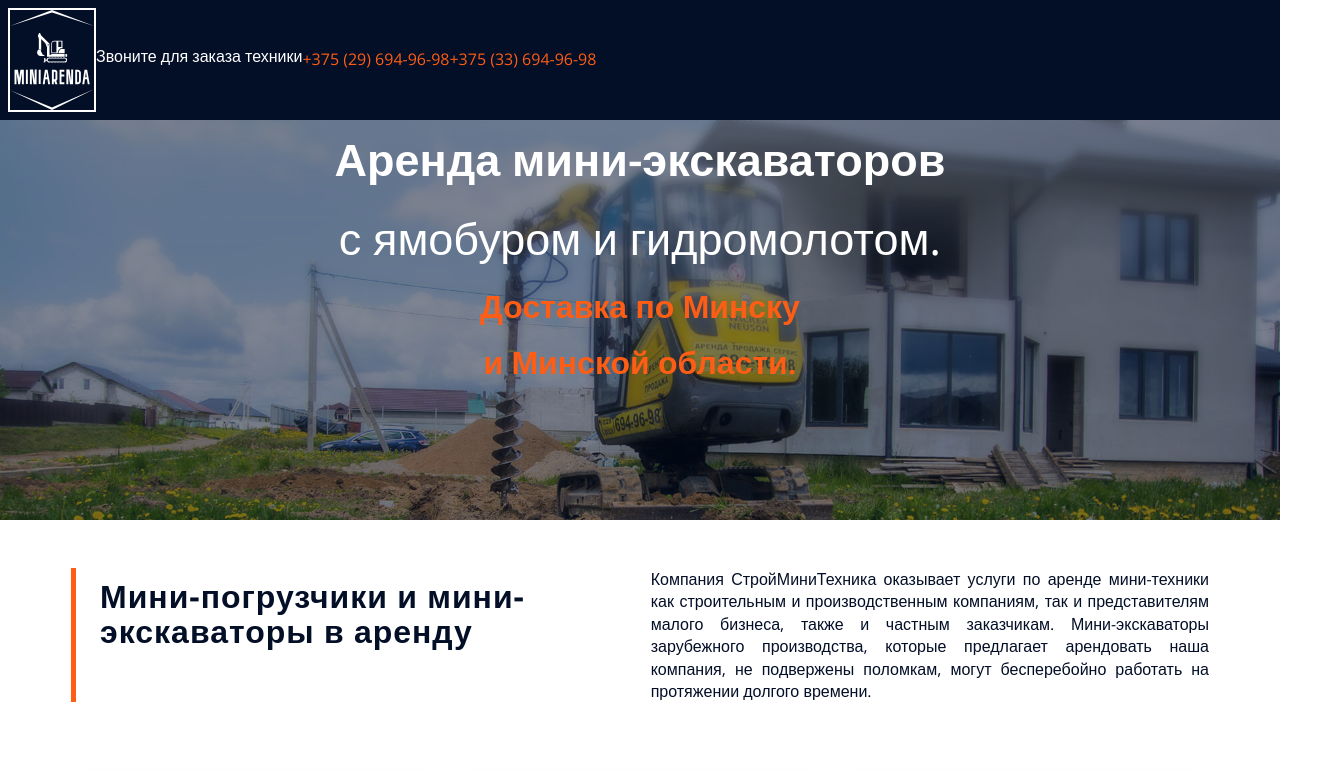
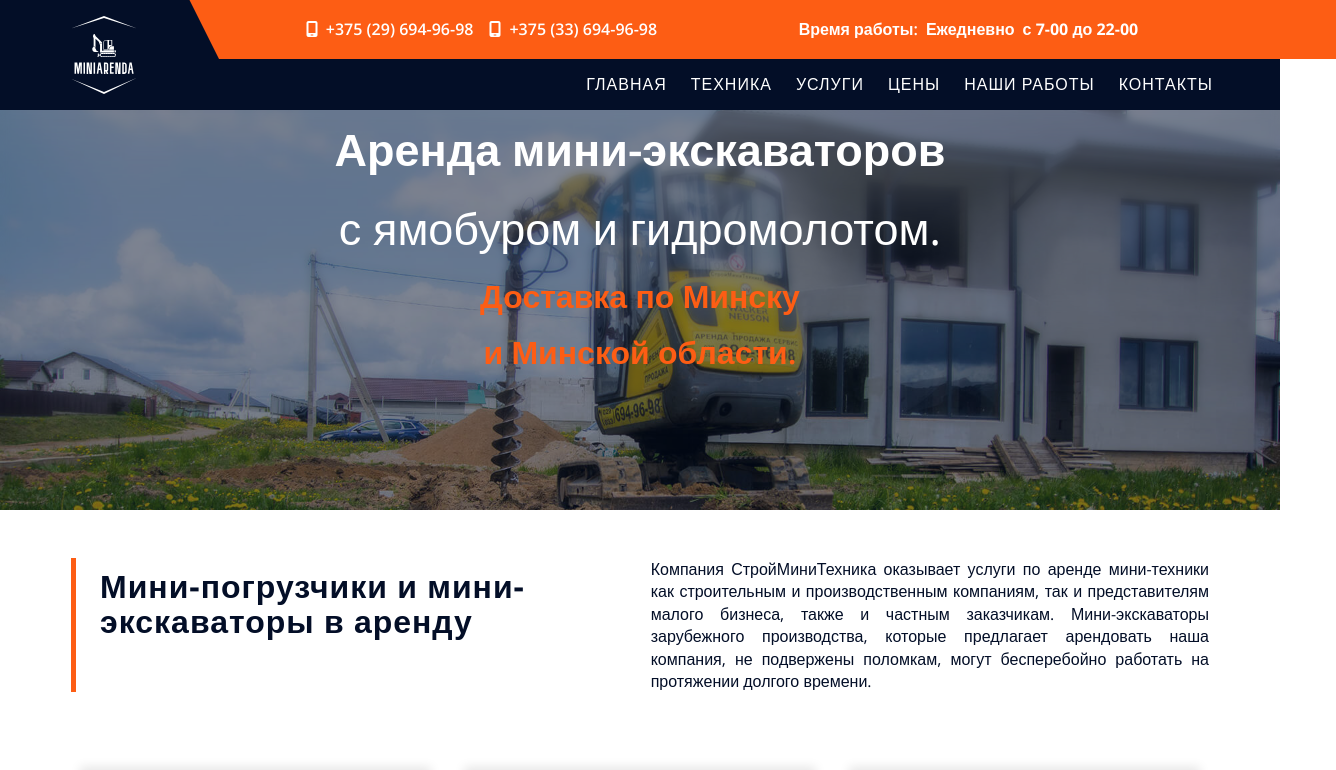
Before and after one commit to TanyaDanilovich/miniarenda_styled, a React app: page / in a window 1280 px wide. Shown: the top 770 px of the page, 1336 px wide, since content can reach past the window. Built offline with nearby package versions, Linux system fonts and the light colour scheme.

Commit message:
fix header

```diff
--- a/src/app/styles/GlobalStyle.styled.tsx
+++ b/src/app/styles/GlobalStyle.styled.tsx
@@ -15,12 +15,14 @@ export const GlobalStyle = createGlobalStyle`
   }
 
   body {
+
     ${OpenSansFont({})};
     line-height: 1.2;
     -webkit-font-smoothing: antialiased;
     -moz-osx-font-smoothing: grayscale;
     color: ${({theme}) => theme.colors.black};
     background-color: ${({theme}) => theme.colors.white};
+    min-width: 320px;
   }
 
 
--- a/src/shared/styled/Logo.tsx
+++ b/src/shared/styled/Logo.tsx
@@ -1,20 +1,30 @@
 import styled from "styled-components";
 import logo from '../../assets/icons/logo.svg'
-import {outline} from '../../app/styles/mixins';
 
 
 type props = {
     height?: string;
 };
 export const Logo = ({}: props) => {
-    return <StyledLogo src = {logo}/>
+    return <S_LogoContainer>
+        <S_Logo src = {logo}/>
+    </S_LogoContainer>
+
+
 };
 
-type StyledLogoProps = {};
-const StyledLogo = styled.img<StyledLogoProps>`
-  ${({theme}) => outline(2, theme.colors.white)}
+const S_LogoContainer = styled.div<{}>`
   display: none;
-  @media ${({theme}) => theme.media.tablet}{
-    display:block;
+  max-height: 110px;
+  padding: 1rem 2rem 1rem 1rem;
+  @media ${({theme}) => theme.media.tablet} {
+    display: block;
+
   }
+`
+
+
+const S_Logo = styled.img<{}>`
+  object-fit: cover;
+  height: 100%;
 `;
--- a/src/shared/ui/navigation/Navigation.tsx
+++ b/src/shared/ui/navigation/Navigation.tsx
@@ -1,10 +1,9 @@
 import styled from "styled-components";
 import {outline, plainTransition} from '../../../app/styles/mixins';
-import {BurgerButton, StyledBurgerButton} from '../BurgerButton';
+import {BurgerButton} from '../BurgerButton';
 import React from 'react';
 import {S_NavItem} from './S_NavItem';
 import {S_NavLink} from './S_NavLink';
-import {StyledMain} from '../../../widgets/main/Main';
 
 type props = {
     isOpen: boolean,
@@ -60,14 +59,14 @@ export const S_MobileNavigation = styled.div<{ $isOpen: boolean }>`
 
   nav {
       // ${outline(10)}
-    width: 80dvw;
+    width: calc(80dvw + 15px);
     height: 80dvh;
     min-height: min-content;
     padding-top: 10dvh;
     background-color: ${({theme}) => theme.colors.bg_primary};
     position: absolute;
     top: 0;
-    left: ${({$isOpen}) => $isOpen ? 0 : "-150%"};
+    left: ${({$isOpen}) => $isOpen ? "-20px" : "-150%"};
     ${({theme}) => plainTransition(theme.duration.middle)};
 
   }
@@ -77,7 +76,23 @@ export const S_MobileNavigation = styled.div<{ $isOpen: boolean }>`
     list-style: none;
   }
 
+  @media ${({theme}) => theme.media.tablet} {
+    width: 100%;
 
+    nav {
+      position: static;
+      width: auto;
+      height: auto;
+      padding-top: 0;
+
+    }
+
+    ul {
+      display: flex;
+      align-items: center;
+      justify-content:end;
+    }
+  }
 
 
 
--- a/src/shared/ui/navigation/S_NavItem.ts
+++ b/src/shared/ui/navigation/S_NavItem.ts
@@ -11,4 +11,12 @@ export const S_NavItem = styled.li<{}>`
   &:focus {
     background-color: ${({theme}) => theme.colors.lightSlateGray};
   }
+
+  @media ${({theme}) => theme.media.tablet} {
+    &, &:first-child {
+      border: none;
+
+    }
+
+  }
 `;
--- a/src/shared/ui/navigation/S_NavLink.ts
+++ b/src/shared/ui/navigation/S_NavLink.ts
@@ -18,6 +18,7 @@ export const S_NavLink = styled.a<{}>`
   text-transform: uppercase;
 
   @media ${({theme}) => theme.media.tablet} {
-    padding: 1rem;
+    padding: 1rem 0.75rem;
+
   }
 `;
--- a/src/widgets/footer/Footer.tsx
+++ b/src/widgets/footer/Footer.tsx
@@ -84,6 +84,12 @@ export const Footer = ({}: props) => {
                             <li>
                                 <a href = "#burenie-svet">Аренда мини экскаваторов c гидромолотом</a>
                             </li>
+                            <li>
+                                <a href = "#burenie-svet">Аренда мини экскаваторов c гидромолотом</a>
+                            </li>
+                            <li>
+                                <a href = "#burenie-svet">Аренда мини экскаваторов c гидромолотом</a>
+                            </li>
                         </ul>
                     </S_FooterItem>
 
@@ -138,6 +144,7 @@ export const S_Footer = styled.footer<{}>`
   small {
     text-align: center;
     padding-top: 1rem;
+    display: block;
   }
 
   @media ${({theme}) => theme.media.mobile} {
@@ -257,5 +264,8 @@ export const S_FooterItem = styled.div<{}>`
 
   @media ${({theme}) => theme.media.computer} {
     width: calc(25% - 0.75rem);
+    &:nth-child(3) {
+      padding-left: 2rem;
+    }
   }
 `;
--- a/src/widgets/header/Header.tsx
+++ b/src/widgets/header/Header.tsx
@@ -5,6 +5,8 @@ import {useState} from 'react';
 import {S_Flex} from '../../shared/styled/S_Flex';
 import {Navigation} from '../../shared/ui/navigation/Navigation';
 import {StyledMain} from '../main/Main';
+import {S_Container} from '../../shared/styled/S_Container';
+import {outline} from '../../app/styles/mixins';
 
 
 type props = {};
@@ -18,14 +20,14 @@ export const Header = ({}: props) => {
 
 
         <StyledHeader $isOpen = {isOpen}>
+            <S_Container>
 
-
-            <Logo/>
-            <S_Flex $direction = {"row"} $align = {"center"} $justify = {"space-between"} $grow = {"1"}>
-                <HeaderTop/>
-                <Navigation isOpen = {isOpen} isOpenToggle = {isOpenToggle} closeToggle = {closeToggle}/>
-            </S_Flex>
-
+                <Logo/>
+                <S_Flex $direction = {"row"} $align = {"center"} $justify = {"space-between"} $grow = {"1"}>
+                    <HeaderTop/>
+                    <Navigation isOpen = {isOpen} isOpenToggle = {isOpenToggle} closeToggle = {closeToggle}/>
+                </S_Flex>
+            </S_Container>
 
         </StyledHeader>
 
@@ -33,10 +35,10 @@ export const Header = ({}: props) => {
     );
 };
 
-export const StyledHeader = styled.header<{$isOpen: boolean}>`
-  display: flex;
+export const StyledHeader = styled.header<{ $isOpen: boolean }>`
   background-color: ${({theme}) => theme.colors.bg_primary};
-  padding: 0.5rem;
+  padding-block: 0.5rem;
+  padding-inline: 1rem;
   position: sticky;
   z-index: ${({theme}) => theme.zIndices.header};
   top: 0;
@@ -44,9 +46,24 @@ export const StyledHeader = styled.header<{$isOpen: boolean}>`
   width: 100%;
 
 
+  display: flex;
+
+
   & ~ ${StyledMain} {
-
     touch-action: ${({$isOpen}) => $isOpen ? "none" : "auto"};
   }
 
+  @media ${({theme}) => theme.media.tablet} {
+    padding: 0;
+    ${S_Container} > ${S_Flex} {
+      //${outline()}
+      flex-direction: column;
+    }
+
+  }
+
+  ${S_Container} {
+    display: flex;
+    padding-inline: 0;
+  }
 `;
--- a/src/widgets/header/HeaderTop.tsx
+++ b/src/widgets/header/HeaderTop.tsx
@@ -1,14 +1,18 @@
-import styled from "styled-components";
+import styled, {useTheme} from "styled-components";
 import {outline, outlinedNestedDiv} from '../../app/styles/mixins';
 import {S_Flex} from '../../shared/styled/S_Flex';
 import {getResponsiveSize} from '../../shared/utils/getResponsiveSize';
+import {faMobileScreen} from '@fortawesome/free-solid-svg-icons';
+import {FontAwesomeIcon} from '@fortawesome/react-fontawesome';
+import React from 'react';
 
 type props = {};
 export const HeaderTop = ({}: props) => {
+    const theme = useTheme();
     return (
 
 
-        <StyledHeaderTop>
+        <S_HeaderTop>
 
 
             {/*<div>*/}
@@ -18,73 +22,157 @@ export const HeaderTop = ({}: props) => {
             {/*    </a>*/}
             {/*</div>*/}
 
-            {/*<div>*/}
-            {/*    <span>Время работы:</span>*/}
-            {/*    <span>Ежедневно с 7-00 до 22-00</span>*/}
-            {/*</div>*/}
 
             <S_Phone $align = {"center"} $direction = {"column"}>
                 <p>Звоните для заказа техники</p>
-                <a href = "tel:+375296949698">+375 (29) 694-96-98</a>
-                <a href = "tel:+375336949698">+375 (33) 694-96-98</a>
+
+                <span>
+                    <FontAwesomeIcon icon = {faMobileScreen} size = {'1x'}/>
+                    <a href = "tel:+375296949698">+375 (29) 694-96-98</a>
+                </span>
+
+                <span>
+                    <FontAwesomeIcon icon = {faMobileScreen} size = {'1x'} color = {theme.colors.white}/>
+                    <a href = "tel:+375336949698">+375 (33) 694-96-98</a>
+                </span>
 
             </S_Phone>
 
+            <S_WorkingHours>
+                <span>Время работы:</span>
+                <span>Ежедневно</span>
+                <span>с 7-00 до 22-00</span>
+            </S_WorkingHours>
 
-        </StyledHeaderTop>
+        </S_HeaderTop>
 
 
     );
 };
 
-export const StyledHeaderTop = styled.div<{}>`
+export const S_HeaderTop = styled.div    <{}>`
   flex-grow: 1;
+  width: 100%;
+  align-content: center;
   background-color: ${({theme}) => theme.colors.bg_primary};
   color: ${({theme}) => theme.colors.white};
+
+  & div {
+    align-content: center;
+    font-weight: ${({theme}) => theme.fonts.weight.semiBold};
+  }
+
+  @media ${({theme}) => theme.media.tablet} {
+    position: relative;
+    background-color: ${({theme}) => theme.colors.primary};
+    padding-block: 1rem;
+    padding-inline: 3rem 1rem;
+
+    display: flex;
+    justify-content: space-around;
+
+    &:before {
+      content: '';
+      position: absolute;
+      width: 0;
+      height: 0;
+      left: 0;
+      bottom: 0;
+      border: 0 solid transparent;
+      border-right-width: 2rem;
+      border-left-width: 0;
+      border-bottom: 4rem solid ${({theme}) => theme.colors.bg_primary};
+    }
+
+    &:after {
+      content: '';
+      position: absolute;
+      width: calc(50vw - 50%);
+      height: 100%;
+      right: calc((50vw - 51%) * -1);
+      bottom: 0;
+      background-color: ${({theme}) => theme.colors.primary};
+    }
+
+  }
 `;
 
 
 export const S_Phone = styled(S_Flex)<{}>`
+  font-weight: 700;
+  width: 100%;
+  justify-content: space-around;
+
   p {
     margin-bottom: 0.5rem;
     font-size: ${getResponsiveSize(10, 19, 320, 768)};
   }
-
 
   a {
     font-weight: ${({theme}) => theme.fonts.weight.bold};
     font-size: ${getResponsiveSize(16, 38, 320, 768)};
     color: ${({theme}) => theme.colors.primary};
 
-    &:nth-child(2) {
+  }
 
-    }
+  & span:last-child {
+    display: none;
+      //${outline(5)}
+  }
 
-    &:nth-child(3) {
+  svg {
+    margin-right: 0.5rem;
+    color: ${({theme}) => theme.colors.primary};
+  }
+
+  span:not(:last-child) {
+    margin-right: 1rem;
+  }
+
+  @media ${({theme}) => theme.media.tablet} {
+    flex-direction: row;
+
+    p {
       display: none;
     }
-  }
-
-
-  @media ${({theme}) => theme.media.tablet} {
-
-    flex-direction: row;
-
 
     p, a {
       font-size: 1rem;
-      font-weight: ${({theme}) => theme.fonts.weight.regular};
-    }
-
-    a {
-      &:nth-child(3) {
-        display: inline-block;
-      }
+      font-weight: ${({theme}) => theme.fonts.weight.semiBold};
+      color: ${({theme}) => theme.colors.white};
     }
 
 
-    &:nth-child(3) {
-      display: block;
+    & span:nth-child(3) {
+      display: inline-block;
     }
+
+
+    svg {
+      margin-right: 0.5rem;
+      color: ${({theme}) => theme.colors.white};
+    }
+
+  }
+  @media ${({theme}) => theme.media.computer} {
+    width: auto;
   }
 `;
+
+const S_WorkingHours = styled.div<{}>`
+  display: none;
+
+  span:first-of-type {
+    margin-right: 0.5rem;
+  }
+
+  span:last-of-type {
+      //${outline(1, "black")}
+    margin-left: 0.5rem;
+    font-weight: ${({theme}) => theme.fonts.weight.bold};
+  }
+
+  @media ${({theme}) => theme.media.computer} {
+    display: block;
+  }
+`
--- a/src/widgets/services/serviceCard/ServiceCard.tsx
+++ b/src/widgets/services/serviceCard/ServiceCard.tsx
@@ -50,7 +50,8 @@ export const StyledServiceCard = styled.article <{}>`
   padding: 1rem;
   margin: 1rem;
   box-shadow: ${({theme}) => theme.shadow.full};
-
+  display: flex;
+  flex-direction: column;
   ${ImageHover()};
 
   ${S_HoverIcons} {
@@ -106,4 +107,5 @@ export const ServiceCardTitle = styled.h3 <{}>`
 
 `;
 
-export const ServiceCardText = styled.p<{}>``;
+export const ServiceCardText = styled.p<{}>`
+  flex-grow: 1`;
```
